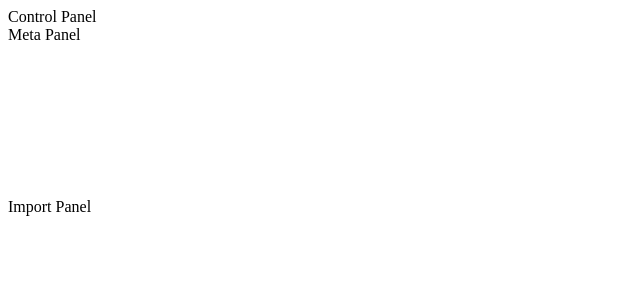
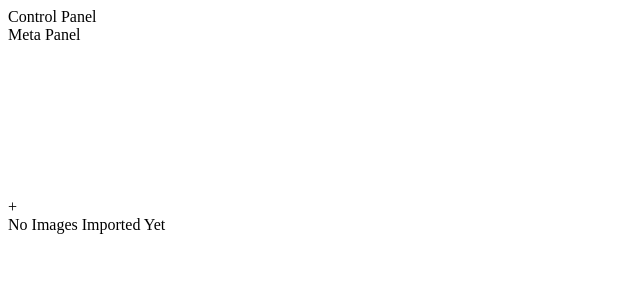
Before and after one commit to cosmicsplendor/texture-atlas-generator-gui, a React app: page / in a window 1280 px wide. Shown: the top 300 px of the page, without its empty margins (0-640 px from the left). Built offline with nearby package versions, Linux system fonts and the light colour scheme; the HTML template or start-up script is replaced by a standard one.

Commit message:
Add more details to ImportPanel skeleton

```diff
--- /dev/null
+++ b/src/AppContext.js
@@ -0,0 +1,3 @@
+import { createContext } from "react"
+
+export default createContext()
--- /dev/null
+++ b/src/components/ImportPanel/ImportedItemsList.js
@@ -0,0 +1,15 @@
+import { useContext } from "react"
+
+import AppContext from "../../AppContext"
+
+export default () => {
+    const { imports } = useContext(AppContext)
+
+    return (
+        <>
+            { imports.length ? imports.map(item => {
+                    return  <div>{item}</div>
+              }): <div className="empty-imports-msg"> No Images Imported Yet</div> }
+        </>
+    )
+}
--- a/src/components/ImportPanel/index.js
+++ b/src/components/ImportPanel/index.js
@@ -1,5 +1,12 @@
+import ImportedItems from "./ImportedItemsList"
+
 export default () => {
     return (
-        <div>Import Panel</div>
+        <div className="import-panel">
+            <div className="import-panel-add import-panel-item">
+                +
+            </div>
+            <ImportedItems />
+        </div>
     )
 }
--- a/src/hooks/useImports.js
+++ b/src/hooks/useImports.js
@@ -1,4 +1,4 @@
-import { useCallback } from "react"
+import { useCallback, useReducer } from "react"
 import * as importAxnTypes from "../actionTypes/imports"
 import { v4 } from "uuid"
 
--- a/src/index.js
+++ b/src/index.js
@@ -1,22 +1,18 @@
-import { createContext } from "react"
 import reactDOM from "react-dom"
 
-import App from "./components/app"
+import App from "./components/App"
+import AppContext from "./AppContext"
+import useImport from "./hooks/useImports"
 
-const AppContext = createContext()
-
-
-const RootNode = () => {
-
-
+const AppContainer = () => {
+    const { imports } = useImport()
     return (
-        <AppContext.Provider value={null} >
+        <AppContext.Provider value={{ imports }} >
             <App />
         </AppContext.Provider>
     )
 }
 
-
-reactDOM.render(<RootNode />, document.querySelector("#app"))
+reactDOM.render(<AppContainer />, document.querySelector("#app"))
 
 export default AppContext
```
Also changed, not shown: src/components/ImportPanel/ImportedImage.js (deleted), 2 other files (tests, documents, lock files or other folders).
